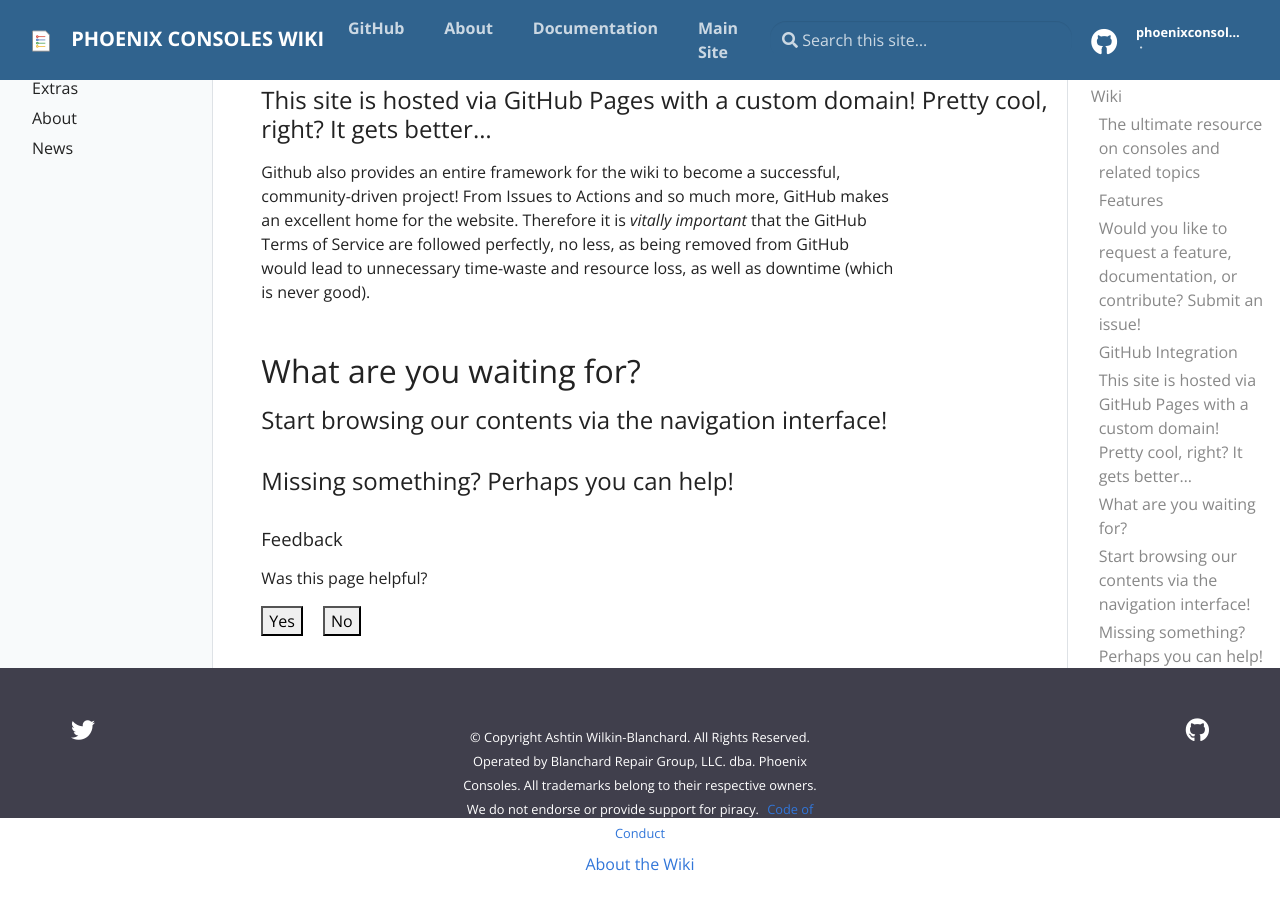
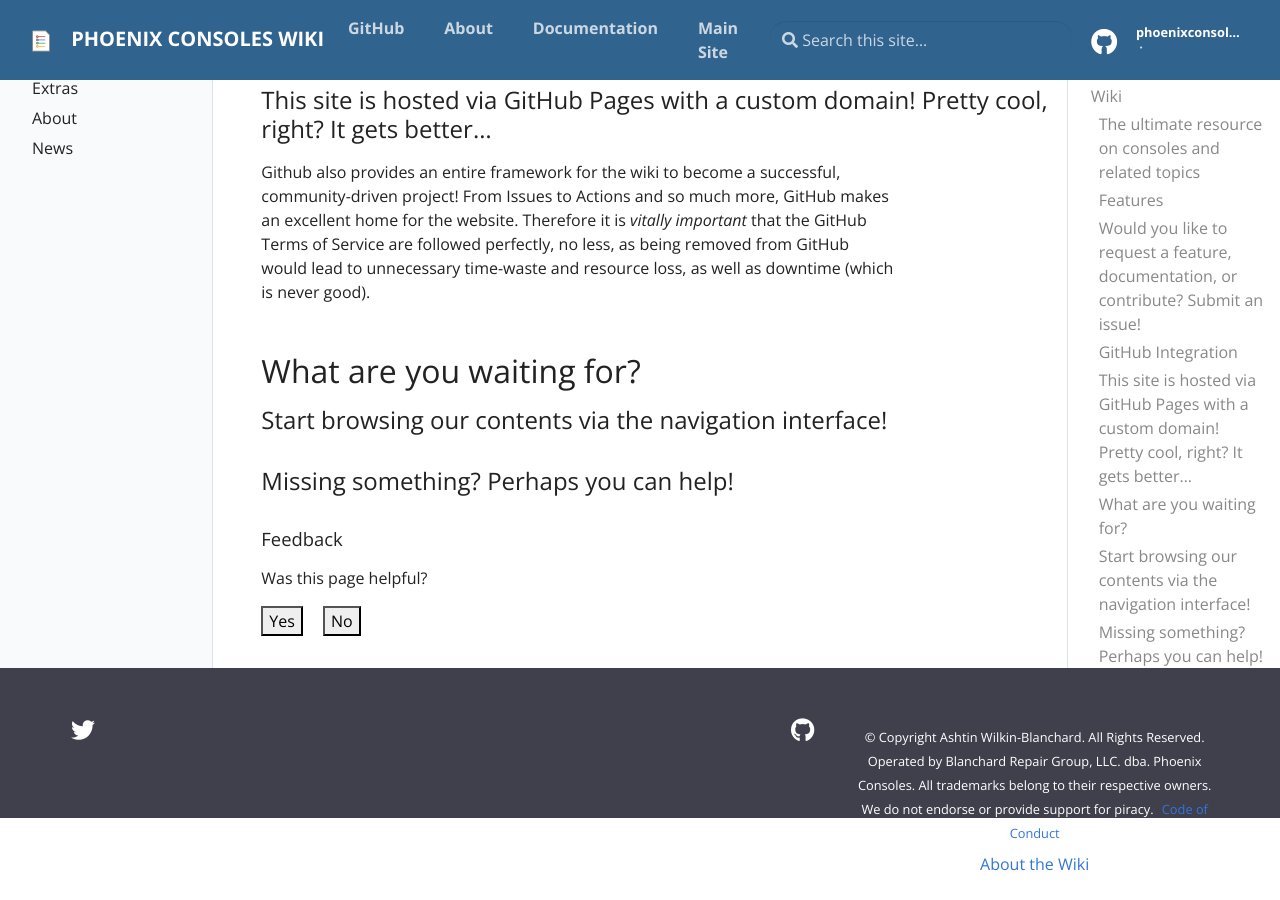
Before and after one commit to PhoenixConsoles/wiki, a Jekyll site: the page built from pages/index.md, in a window 1280 px wide and 900 px high, scrolled down 804 px. Built offline with Jekyll 4.4.1, drawn with Linux system fonts in a browser that asks for light colours.

Commit message:
Update footer.html

```diff
--- a/_includes/footer.html
+++ b/_includes/footer.html
@@ -20,7 +20,7 @@
   </li>
 </ul>
 </div>
-<div class="col-12 col-sm-4 text-center py-2 order-sm-2">
+<div class="col-12 col-sm-4 text-center py-2 order-sm-3">
   <small class="text-white">© Copyright {{ site.copyrightyear }} {{ site.webdev }}. All Rights Reserved. Operated by {{ site.operator }}. All trademarks belong to their respective owners. We do not endorse or provide support for piracy.</small>
   {% if site.privacy %}<small class="ml-1"><a href="{{ site.privacy }}" target="_blank">Code of Conduct</a></small>{% endif %}
   <p class="mt-2"><a href="/about/">About the Wiki</a></p>
```
